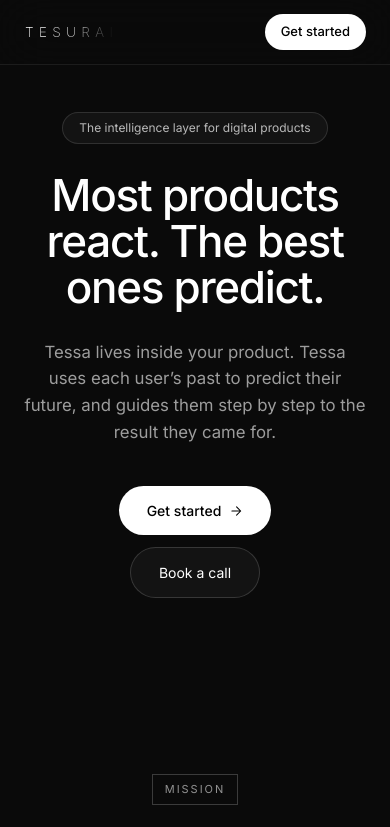
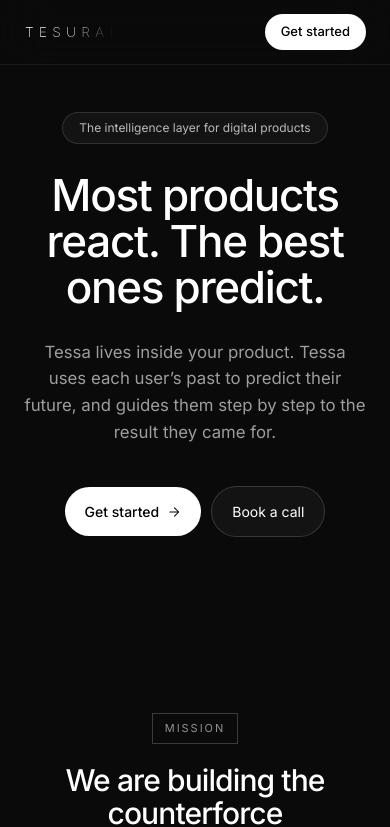
Before and after one commit to tesurai/tesurai, a Next.js app: page / in a window 390 px wide. Shown: the top 827 px of the page. Built offline with nearby package versions, Linux system fonts and the light colour scheme.

Commit message:
Keep hero CTAs on one line on mobile
Hero buttons were flex-col on mobile (stacked). Make the row apply at
all sizes and trim mobile horizontal padding (px-5, sm:px-7) plus the
gap so Get started and Book a call sit side by side and fit on narrow
phones.

```diff
--- a/src/app/page.tsx
+++ b/src/app/page.tsx
@@ -148,10 +148,10 @@ export default async function Page({
             Tessa lives inside your product. Tessa uses each user&rsquo;s past to predict
             their future, and guides them step by step to the result they came for.
           </p>
-          <div className="mt-10 flex flex-col sm:flex-row items-center justify-center gap-3">
+          <div className="mt-10 flex flex-row items-center justify-center gap-2.5 sm:gap-3">
             <a
               href="#pricing"
-              className="inline-flex items-center gap-2 rounded-full bg-white text-black px-7 py-3.5 text-[14px] font-medium hover:bg-white/90 transition-colors"
+              className="inline-flex items-center gap-2 rounded-full bg-white text-black px-5 sm:px-7 py-3.5 text-[14px] font-medium hover:bg-white/90 transition-colors"
             >
               Get started
               <svg
@@ -172,7 +172,7 @@ export default async function Page({
               href={CAL_LINK}
               target="_blank"
               rel="noopener noreferrer"
-              className="inline-flex items-center rounded-full border border-white/[0.15] bg-white/[0.04] px-7 py-3.5 text-[14px] font-normal text-white hover:bg-white/[0.08] transition-colors"
+              className="inline-flex items-center rounded-full border border-white/[0.15] bg-white/[0.04] px-5 sm:px-7 py-3.5 text-[14px] font-normal text-white hover:bg-white/[0.08] transition-colors"
             >
               Book a call
             </a>
```
